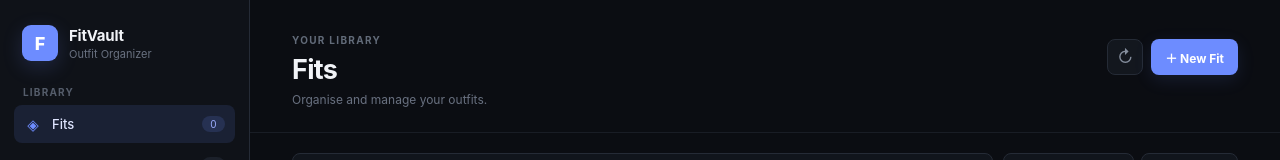
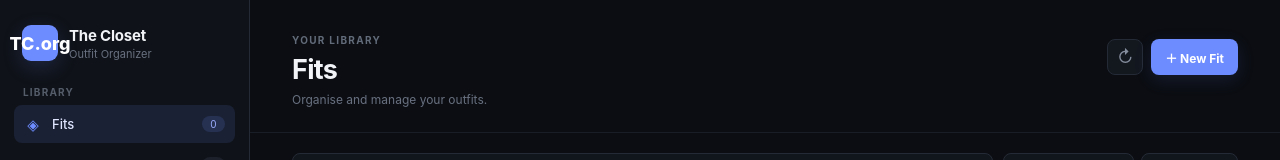
Before and after one commit to protoplasmiccfg/TheCloset, a plain HTML site: page index.html in a window 1280 px wide. Shown: the top 160 px of the page. Drawn offline with Linux system fonts and the light colour scheme; no server answers.

Commit message:
Rename FitVault to The Closet in index.html

```diff
--- a/index.html
+++ b/index.html
@@ -5,7 +5,7 @@
     <meta charset="UTF-8">
     <meta name="viewport" content="width=device-width, initial-scale=1.0">
 
-    <title>FitVault</title>
+    <title>The Closet</title>
 
     <link rel="stylesheet" href="style.css">
 </head>
@@ -21,10 +21,10 @@
     <aside class="sidebar">
 
         <div class="brand">
-            <div class="brand-icon">F</div>
+            <div class="brand-icon">TC.org</div>
 
             <div>
-                <div class="brand-name">FitVault</div>
+                <div class="brand-name">The Closet</div>
                 <div class="brand-subtitle">Outfit Organizer</div>
             </div>
         </div>
```
